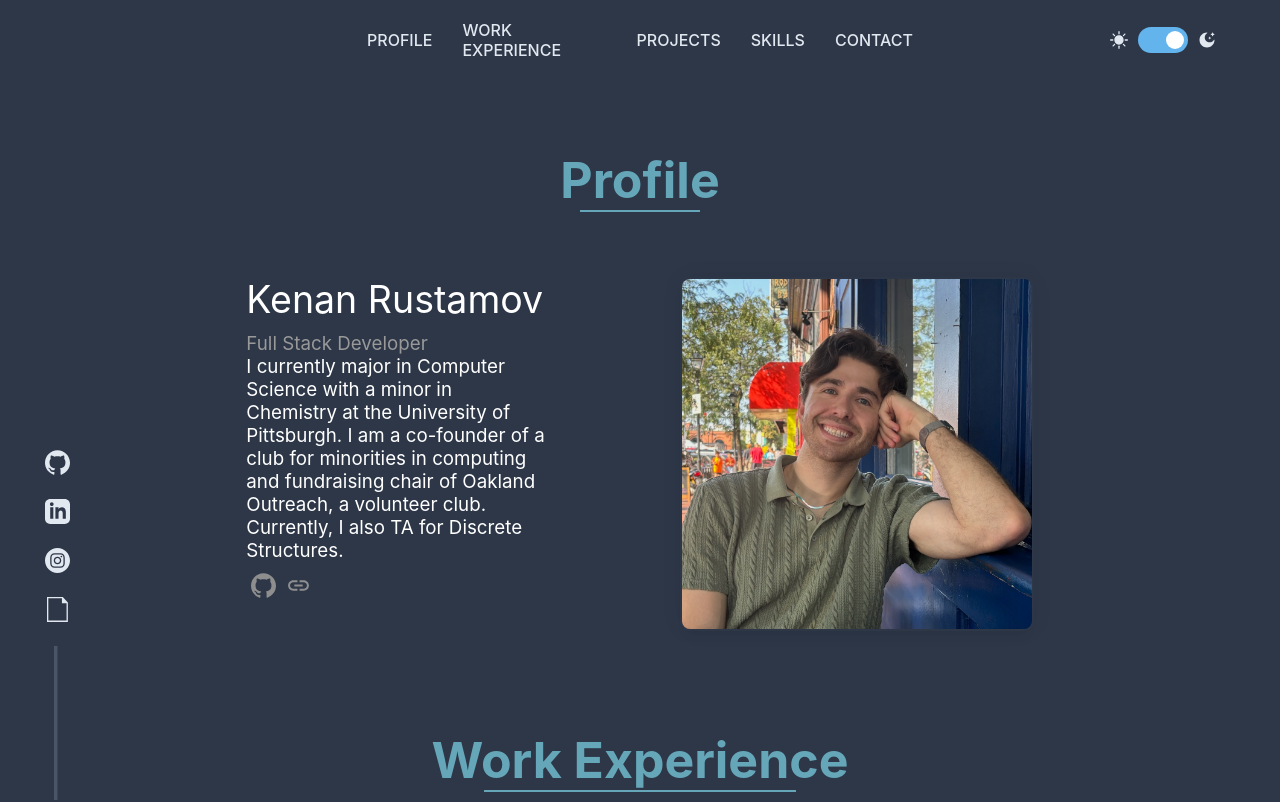
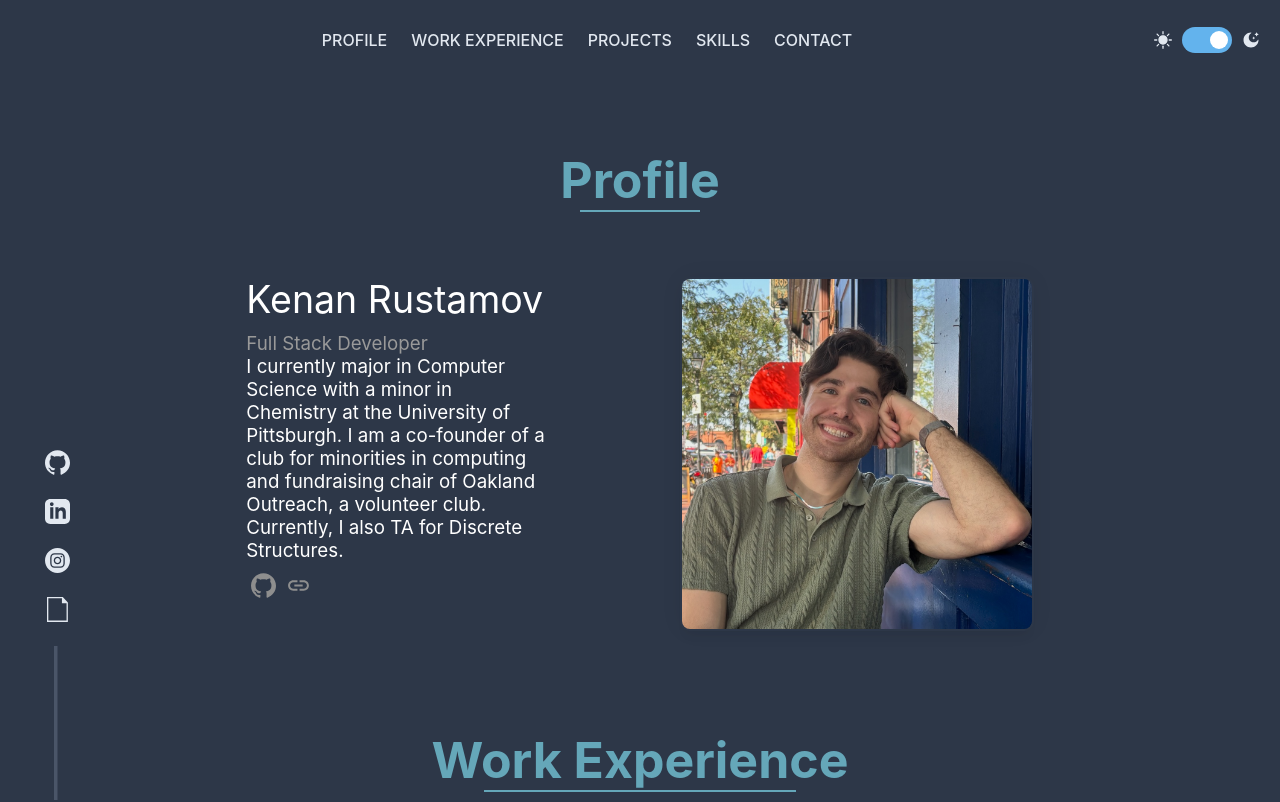
Before and after one commit to KenanRustamov/Portfolio, a React (Create React App) app: page / in a window 1280 px wide. Shown: the top 802 px of the page. Built offline with nearby package versions, Linux system fonts and the light colour scheme.

Commit message:
updated the header

```diff
--- a/src/components/Header.scss
+++ b/src/components/Header.scss
@@ -7,7 +7,7 @@
     display: flex;
     align-items: center;
     justify-content: space-between;
-    padding: 0 5%;
+    padding: 0 20px;
     box-sizing: border-box;
     background-color: var(--header-background);
     box-shadow: 0 1px 3px rgba(0, 0, 0, 0.1);
@@ -78,11 +78,9 @@
 }
 
 .navLogoContainer {
-    flex-shrink: 0;
-    a {
-        display: inline-block;
-        line-height: 0;
-    }
+    flex: 0 0 auto;
+    display: flex;
+    justify-content: flex-start;
 }
 
 .logo {
@@ -90,16 +88,17 @@
 }
 
 .navLinksContainer {
+    flex: 0 0 auto;
     display: flex;
     align-items: center;
-    margin-left: auto;
+    justify-content: flex-end;
+    gap: 15px;
 }
 
 // Theme switch in the HEADER BAR (Desktop)
 .theme-switch-container {
     display: flex;
     align-items: center;
-    margin-left: 25px;
     @media (max-width: 900px) {
         display: none;
     }
@@ -169,6 +168,8 @@ input:checked + .slider:before {
 // Main nav links in HEADER BAR (Desktop)
 .mainNavLinks {
     display: flex;
+    justify-content: center;
+    gap: 24px;
     @media (max-width: 900px) {
         display: none;
     }
@@ -284,27 +285,29 @@ input:checked + .slider:before {
     }
 }
 
-.App-header .navLogoContainer { // Left Section
-    flex: 1; // Allow it to take space
+.App-header .navLogoContainer {
+    flex: 0 0 auto;
     display: flex;
-    justify-content: flex-start; // Align logo to the start
+    justify-content: flex-start;
 }
 
-// New container for centered desktop links
-.App-header .navCenterContainer { // Center Section
-    flex: 2; // Allow it to take more space and center content
+.App-header .navCenterContainer {
+    flex: 1 1 auto;
     display: flex;
     justify-content: center;
-    @media (max-width: 900px) { // Hide center container on mobile
+    margin: 0 20px;
+    min-width: 0;
+    @media (max-width: 900px) {
         display: none;
     }
 }
 
-.App-header .navLinksContainer { // Right Section
-    flex: 1; // Allow it to take space
+.App-header .navLinksContainer {
+    flex: 0 0 auto;
     display: flex;
     align-items: center;
-    justify-content: flex-end; // Align items to the end
+    justify-content: flex-end;
+    gap: 15px;
 }
 
 // Theme switch in the HEADER BAR (Now inside Right Section)
--- a/src/components/Links.scss
+++ b/src/components/Links.scss
@@ -39,18 +39,30 @@
     padding: 0;
     margin: 0;
     align-items: center;
+    gap: 24px;
 }
 
 .linkItem {
-    margin: 0 15px; // Spacing between links
+    white-space: nowrap;
+    padding: 0;
+
+    &:first-child {
+        margin-left: 0;
+    }
+
+    &:last-child {
+        margin-right: 0;
+    }
 
     a {
-        color: var(--link-color); // Use variable
+        color: var(--link-color);
         text-decoration: none;
-        font-weight: 500; // Adjust font weight as needed
+        font-weight: 500;
         position: relative;
         transition: color 0.3s ease;
-        padding-bottom: 5px; // Space for underline
+        padding: 5px 0;
+        white-space: nowrap;
+        display: block;
 
         &:after {
             content: '';
@@ -60,22 +72,21 @@
             display: block;
             margin-top: 5px;
             right: 0;
-            background: var(--link-hover-color); // Use variable
+            background: var(--link-hover-color);
             transition: width 0.3s ease;
             -webkit-transition: width 0.3s ease;
         }
 
         &:hover {
-            color: var(--link-hover-color); // Use variable
+            color: var(--link-hover-color);
             &:after {
                 width: 100%;
                 left: 0;
-                background: var(--link-hover-color); // Use variable
+                background: var(--link-hover-color);
             }
         }
     }
 
-    // Style for the currently active link (if tracking scroll position)
     &.active a {
       color: var(--link-hover-color);
        &:after {
```
